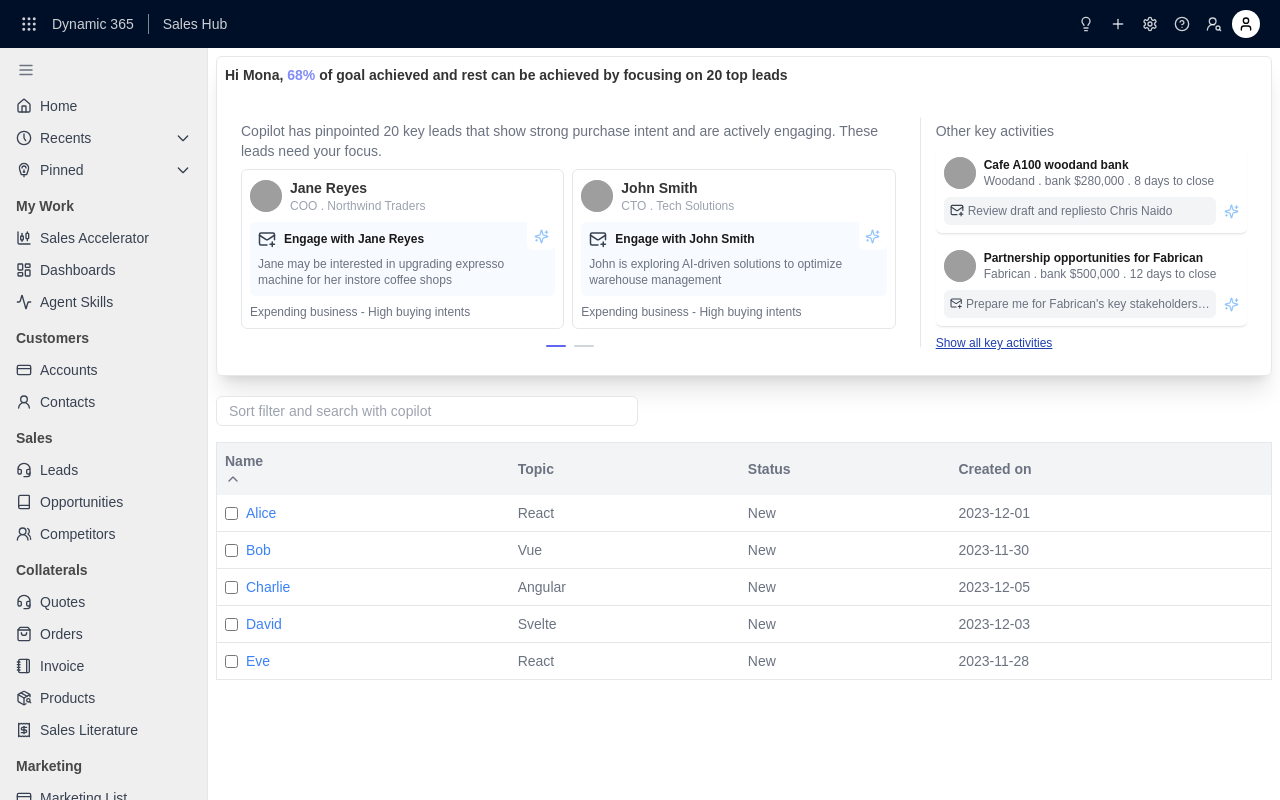
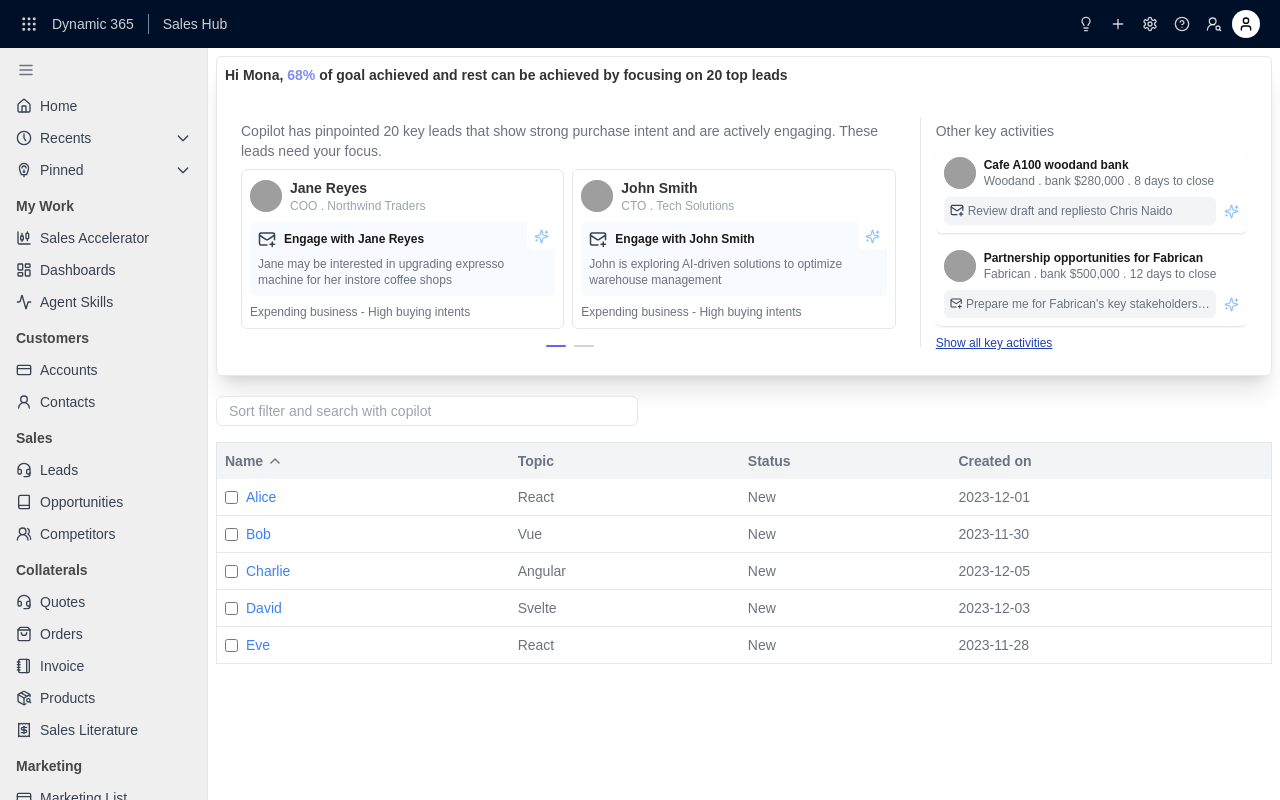
Before and after one commit to Olawumi-Olusegun/crm-dashboard, a Next.js app: page / in a window 1280 px wide. Both pictures are taken after a click on the element "Name". Built offline with nearby package versions, Linux system fonts and the light colour scheme; grey boxes are pictures that could not be loaded.

Commit message:
Remove Error warning

```diff
--- a/app/_components/SearchAndFilterTable.tsx
+++ b/app/_components/SearchAndFilterTable.tsx
@@ -63,15 +63,18 @@
                             <tr className="text-sm text-gray-500">
                                 {["name", "topic", "status", "created on"].map((heading) => (
                                     <th key={heading}
-                                        className="p-2 text-left cursor-pointer"
-                                        onClick={() => handleSort(heading as any)}
+                                        className="p-2 text-left cursor-pointer "
+                                        // @ts-ignore:next-line
+                                        onClick={() => handleSort(heading)}
                                     >
-                                        {heading.charAt(0).toUpperCase() + heading.slice(1)}
-                                        {sortConfig.key === heading && (
-                                            <span>
-                                                {sortConfig.direction === "ascending" ? <ChevronUp size={16} /> : <ChevronDown size={16} />}
-                                            </span>
-                                        )}
+                                        <div className="flex items-center gap-1">
+                                            {heading.charAt(0).toUpperCase() + heading.slice(1)}
+                                            {sortConfig.key === heading && (
+                                                <span className="flex items-center gap-1">
+                                                    {sortConfig.direction === "ascending" ? <ChevronUp size={16} /> : <ChevronDown size={16} />}
+                                                </span>
+                                            )}
+                                        </div>
                                     </th>
                                 ))}
                             </tr>
```
